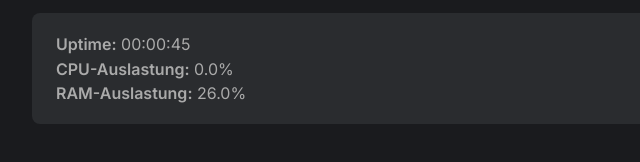
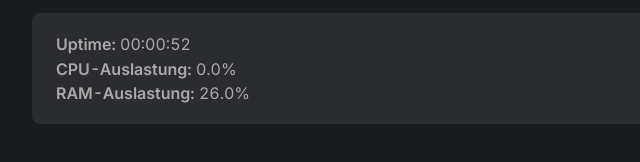
Before and after one commit to Snopygit/invo-bot, a plain HTML site: page index.html in a window 1280 px wide. Both pictures are taken after a click on the button "ℹ️ Bot Info". Shown: the part 406-568 px from the top of the page, 0-640 px from the left. Drawn offline with Linux system fonts and the light colour scheme.

Commit message:
Update index.html

```diff
--- a/index.html
+++ b/index.html
@@ -112,6 +112,8 @@
     .system-info p {
       margin: 0.3rem 0;
       color: var(--muted);
+      font-variant-numeric: tabular-nums;
+      transition: all 0.3s ease;
     }
 
     footer {
@@ -153,9 +155,9 @@
       <li>🛠️ Features: Clip-Erstellung, Ping-System, Minigames</li>
     </ul>
     <div class="system-info" id="system-info">
-      <p><strong>Uptime:</strong> Wird geladen...</p>
-      <p><strong>CPU-Auslastung:</strong> Wird geladen...</p>
-      <p><strong>RAM-Auslastung:</strong> Wird geladen...</p>
+      <p><strong>Uptime:</strong> <span id="uptime">Wird geladen...</span></p>
+      <p><strong>CPU-Auslastung:</strong> <span id="cpu">Wird geladen...</span></p>
+      <p><strong>RAM-Auslastung:</strong> <span id="ram">Wird geladen...</span></p>
     </div>
   </section>
 
@@ -165,6 +167,16 @@
       document.querySelectorAll('nav button').forEach(el => el.classList.remove('active'));
       document.getElementById(tabId).classList.add('active');
       document.querySelector(`nav button[onclick*="${tabId}"]`).classList.add('active');
+    }
+
+    function updateUptime(seconds) {
+      setInterval(() => {
+        seconds++;
+        const h = String(Math.floor(seconds / 3600)).padStart(2, '0');
+        const m = String(Math.floor((seconds % 3600) / 60)).padStart(2, '0');
+        const s = String(seconds % 60).padStart(2, '0');
+        document.getElementById("uptime").textContent = `${h}:${m}:${s}`;
+      }, 1000);
     }
 
     fetch("commands.json")
@@ -199,12 +211,16 @@
     fetch("system.json")
       .then(res => res.json())
       .then(stats => {
-        const sys = document.getElementById("system-info");
-        sys.innerHTML = `
-          <p><strong>Uptime:</strong> ${stats.uptime}</p>
-          <p><strong>CPU-Auslastung:</strong> ${stats.cpu}</p>
-          <p><strong>RAM-Auslastung:</strong> ${stats.ram}</p>
-        `;
+        const uptimeParts = stats.uptime.split(":"),
+              hours = parseInt(uptimeParts[0] || 0),
+              minutes = parseInt(uptimeParts[1] || 0),
+              seconds = parseInt(uptimeParts[2] || 0),
+              totalSeconds = hours * 3600 + minutes * 60 + seconds;
+
+        document.getElementById("cpu").textContent = stats.cpu;
+        document.getElementById("ram").textContent = stats.ram;
+
+        updateUptime(totalSeconds);
       })
       .catch(err => console.error("Fehler beim Laden von system.json:", err));
   </script>
```
